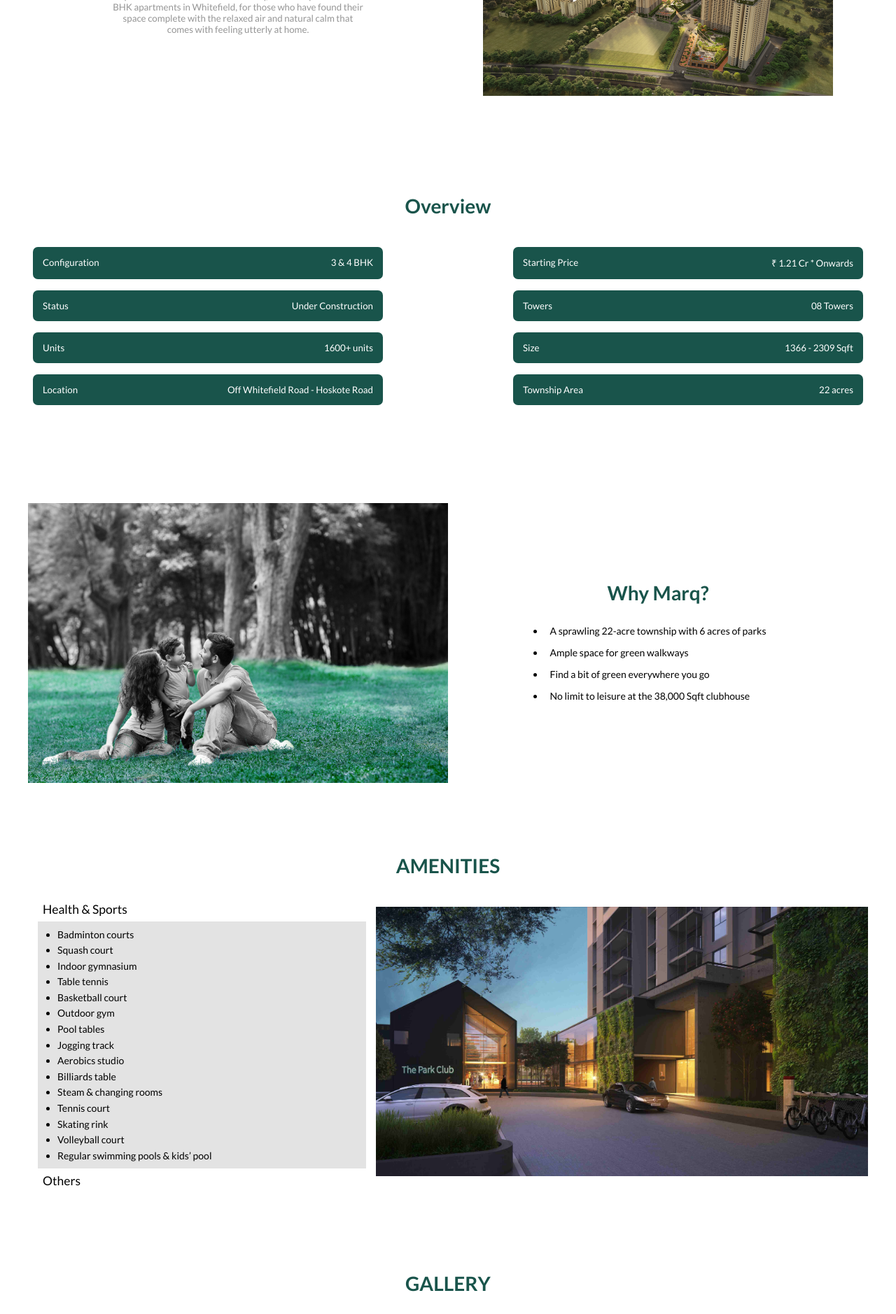
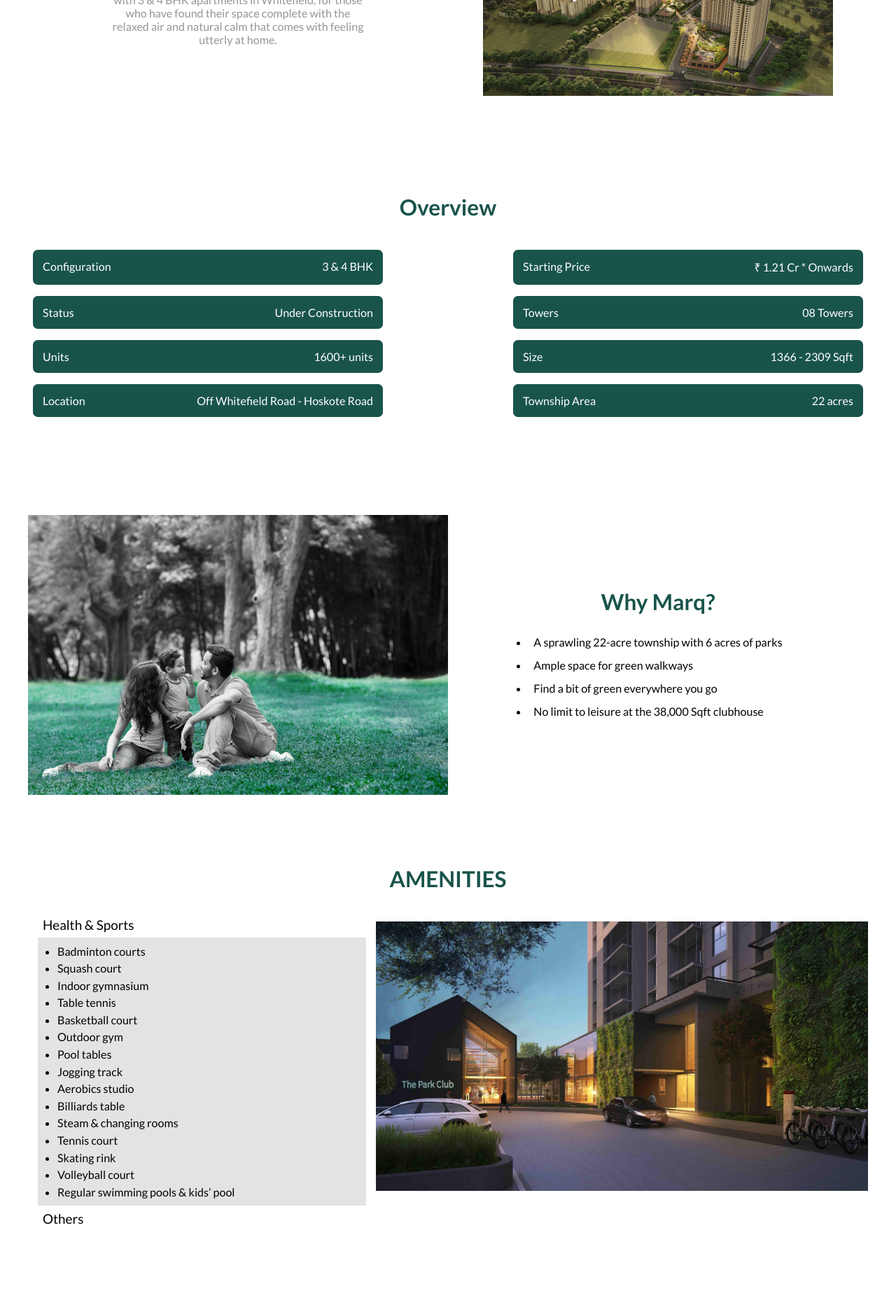
Before and after one commit to bharathsampangi/assetz-marq, a React (Create React App) app: page / in a window 1280 px wide. Shown: the part 880-2758 px from the top of the page at 70% size. Built offline with nearby package versions, Linux system fonts and the light colour scheme.

Commit message:
font size changes

```diff
--- a/src/components/About/styles/About.module.css
+++ b/src/components/About/styles/About.module.css
@@ -7,10 +7,11 @@
 .about h2 {
     color: var(--color-primary-dark);
     margin-bottom: 2rem;
+    font-size: 2.25rem;
 }
 
 .about p {
     width: 60%;
     margin: 0 auto;
-    font-size: max(.85rem, 10px);
+    font-size: max(1.15rem, 14px);
 }
--- a/src/components/Amenities/styles/Amenities.module.css
+++ b/src/components/Amenities/styles/Amenities.module.css
@@ -4,7 +4,7 @@
 }
 
 .container h2 {
-    font-size: 2rem;
+    font-size: 2.25rem;
     color: var(--color-primary-dark);
     text-align: center;
     padding-bottom: 1rem;
@@ -32,7 +32,7 @@
 }
 
 .link {
-    font-size: max(14px, 1.25rem);
+    font-size: max(16px, 1.35rem);
     cursor: pointer;
     padding: .5rem;
 }
@@ -45,7 +45,7 @@
 }
 
 .listAmenities > li {
-    font-size: max(12px, 1rem);
+    font-size: max(14px, 1.15rem);
     padding: .2rem 0;
 }
 
--- a/src/components/Footer/styles/Footer.module.css
+++ b/src/components/Footer/styles/Footer.module.css
@@ -10,4 +10,5 @@
     padding: .1rem 0;
     width: 80%;
     margin: 0 auto;
+    font-size: max(1rem, 12px);
 }
--- a/src/components/Gallery/styles/Gallery.module.css
+++ b/src/components/Gallery/styles/Gallery.module.css
@@ -4,7 +4,7 @@
 
 .container h2 {
     color: var(--color-primary-dark);
-    font-size: 2rem;
+    font-size: 2.25rem;
     padding-bottom: 1rem;
     text-transform: uppercase;
     text-align: center;
--- a/src/components/Navigation/styles/Navigation.module.css
+++ b/src/components/Navigation/styles/Navigation.module.css
@@ -17,7 +17,7 @@
 }
 
 .navigationList li a {
-    font-size: 1.5rem;
+    font-size: max(1.5rem, 16px);
     padding: 1rem;
     color: var(--color-primary-dark);
     cursor: pointer;
--- a/src/components/Overview/styles/Overview.module.css
+++ b/src/components/Overview/styles/Overview.module.css
@@ -5,7 +5,7 @@
 
 .container h2 {
     text-align: center;
-    font-size: 2rem;
+    font-size: 2.25rem;
     color: var(--color-primary-dark);
     padding-bottom: 1rem;
 }
@@ -36,7 +36,7 @@
 }
 
 .overviewItem > div {
-    font-size: max(.95rem, 12px);
+    font-size: max(1.15rem, 14px);
 }
 
 @media screen and (min-width: 768px) {
--- a/src/components/Township/styles/Township.module.css
+++ b/src/components/Township/styles/Township.module.css
@@ -22,7 +22,7 @@
     color: #959595;
     width: 60%;
     text-align: center;
-    font-size: max(12px, .95rem);
+    font-size: max(14px, 1.15rem);
 }
 
 .townshipImage {
--- a/src/components/Why/styles/Why.module.css
+++ b/src/components/Why/styles/Why.module.css
@@ -29,7 +29,7 @@
 }
 
 .textContainer h2 {
-    font-size: 2rem;
+    font-size: 2.25rem;
     color: var(--color-primary-dark);
     text-align: center;
     margin-bottom: 1rem;
@@ -37,7 +37,7 @@
 
 .listItem {
     padding: .5rem;
-    font-size: max(12px, 1rem);
+    font-size: max(14px, 1.15rem);
 }
 
 @media screen and (min-width: 768px) {
```
